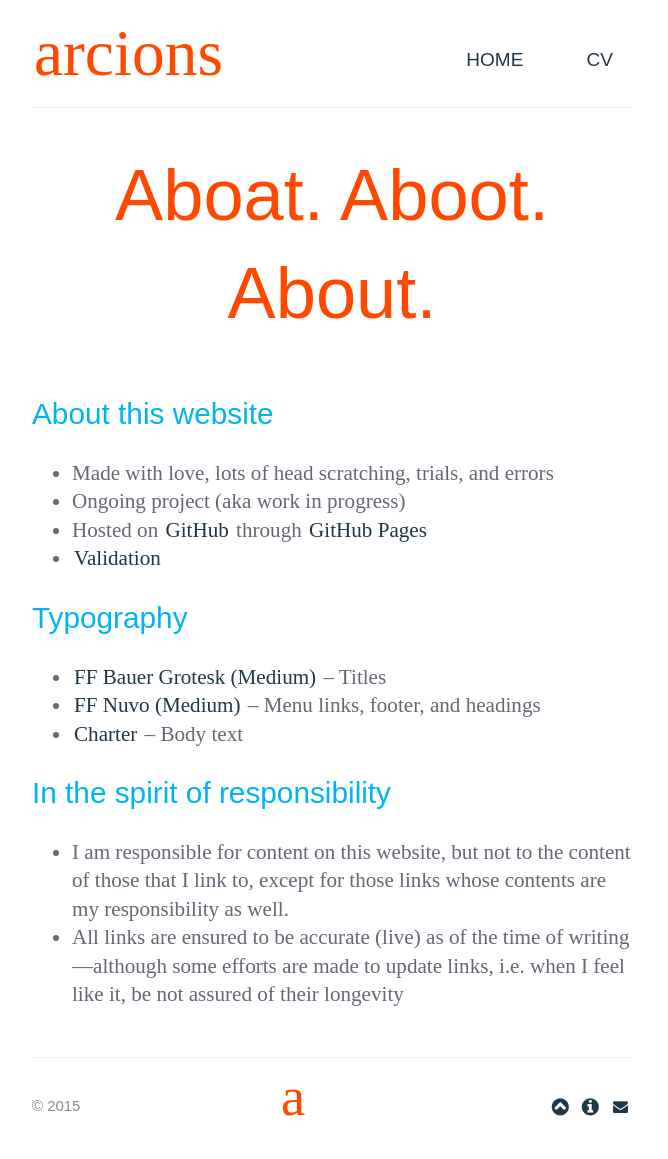
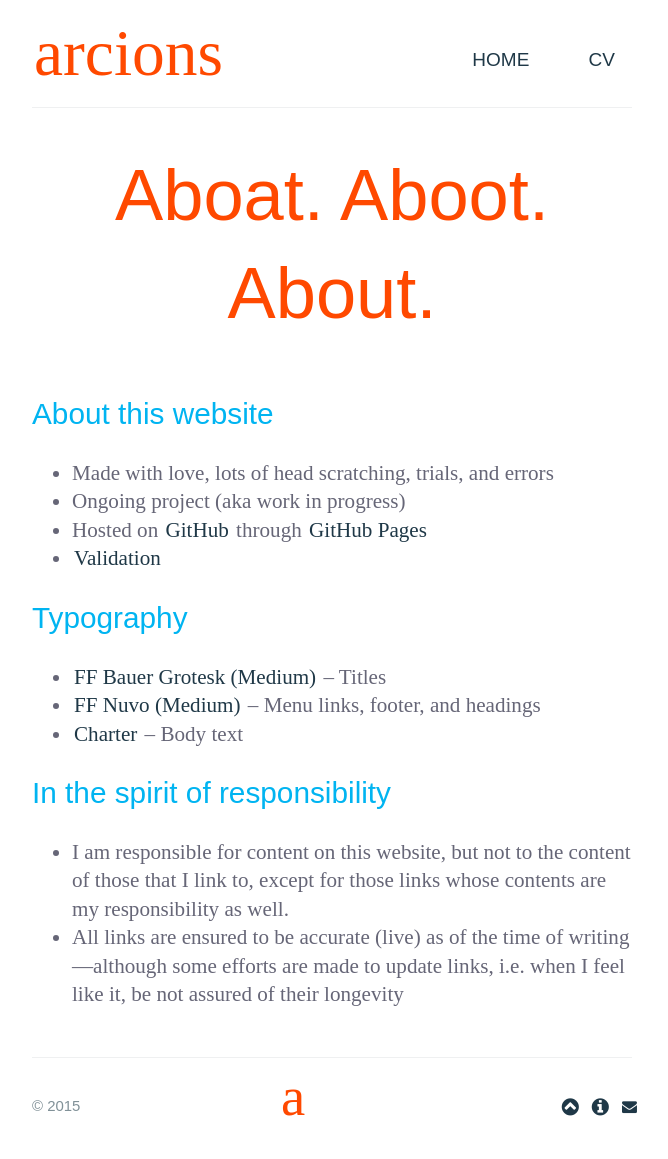
Before and after one commit to arcions/arcions.github.io, a Jekyll site: the page built from about/index.html, in a window 1280 px wide. Shown: the whole page, without its empty margins (308-976 px from the left). Built offline with Jekyll 4.4.1, drawn with Linux system fonts in a browser that asks for light colours; nearby versions of some CDN libraries; some web fonts are replaced; Markdown is read by kramdown in place of the engine named in the settings.

Commit message:
Update main.css

```diff
--- a/stylesheets/main.css
+++ b/stylesheets/main.css
@@ -399,9 +399,11 @@ h6 {
     .site-footer-other a {
      background: transparent;
      color: #1F3847;
+     padding: 13px;
    }
      .site-footer-other a:hover {
        color: #fff;
+       padding: 13px;
     }
 
   @media screen and (min-width: 64em) {
@@ -444,7 +446,7 @@ nav a {
         color: #00B4F1;
         background: transparent;
         border: 2px solid #FF4900;
-        padding: 17px;
+        padding: 13px 15px;
         border-radius: 5px;
       }
 
@@ -453,27 +455,27 @@ nav a {
       margin-left: 20px;
       margin-right: 0px; }
     nav a {
-      padding: 17px; }
+      padding: 13px 15px; }
     nav a:hover {
-      padding: 17px; } }
+      padding: 13px 15px; } }
   @media screen and (min-width: 42em) and (max-width: 64em) {
     nav ul li {
       margin-left: 20px;
       margin-right: 0px; }
     nav a {
-      padding: 15px;
+      padding: 11px 13px;
       font-weight: 400; }
     nav a:hover {
-      padding: 15px; } }
+      padding: 11px 13px; } }
   @media screen and (max-width: 42em) {
     nav ul li {
       margin-left: auto;
       margin-right: 0px; }
     nav a {
-      padding: 13px;
+      padding: 7px 9px;
       font-weight: 400; }
     nav a:hover {
-      padding: 13px; } }
+      padding: 7px 9px; } }
 
 .circular {
   display: inline-block;
```
